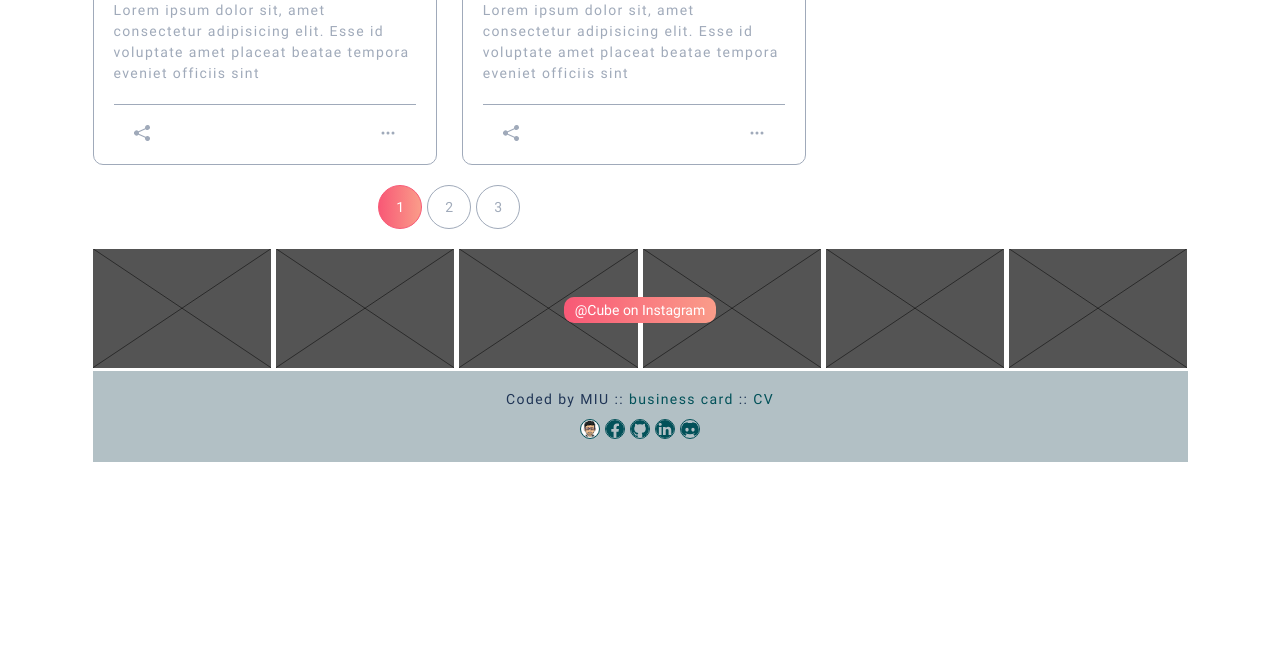
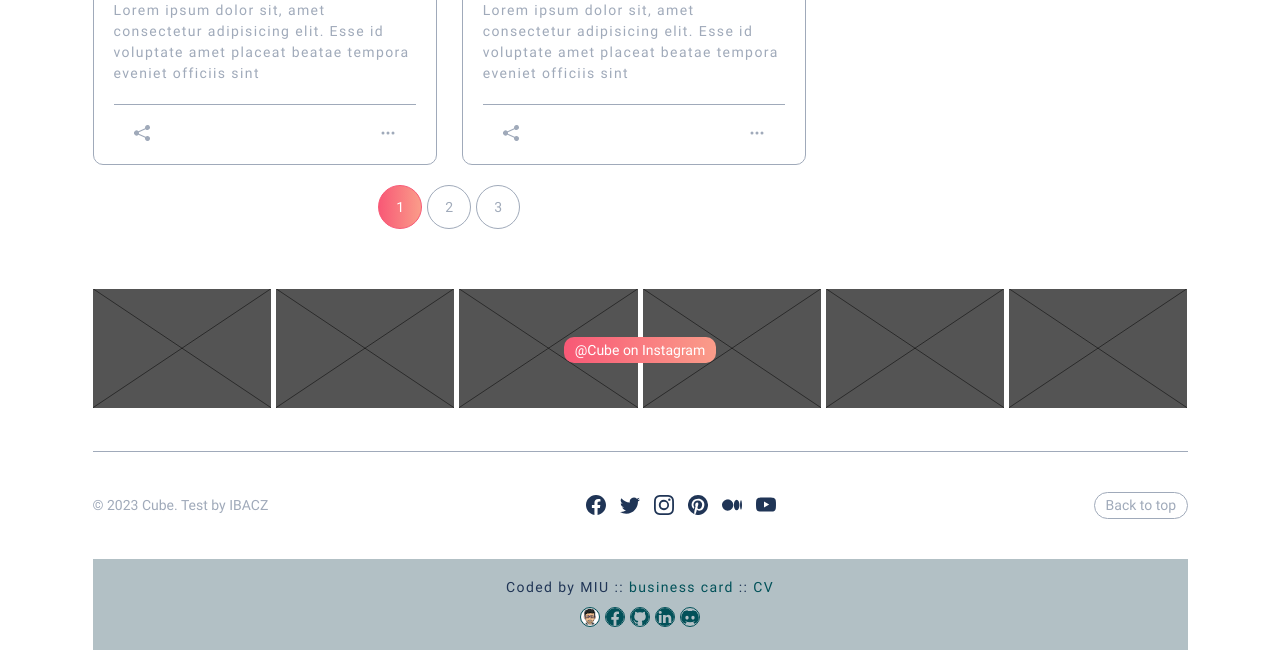
Before and after one commit to MIU-cz/PHP-Work, a PHP site: page / in a window 1280 px wide. Shown: the part 3767-4417 px from the top of the page. Before the commit the page ends 4229 px from the top, so only its background shows below. Run offline with PHP 8.4, Linux system fonts and the light colour scheme; style sheets or scripts are compiled from the project's sources.

Commit message:
feat: Footer complete

```diff
--- a/ibaCZ-Blog/components/_Footer.php
+++ b/ibaCZ-Blog/components/_Footer.php
@@ -0,0 +1,21 @@
+<?php
+require '_smm-bar.php';
+?>
+
+<div class="footer_container">
+	<div class="footer_description">
+		<p>&copy; 2023 Cube. Test by IBACZ</p>
+	</div>
+
+	<div class="footer_smmBtns">
+		<ul class="links_content">
+			<?php
+			$smmBar($smmLinks);
+			?>
+		</ul>
+	</div>
+
+	<div class="footer_topBtn">
+		<a href="#topBrand" class="main_btn">Back to top</a>
+	</div>
+</div>
--- a/ibaCZ-Blog/components/_Header.php
+++ b/ibaCZ-Blog/components/_Header.php
@@ -13,7 +13,7 @@ require '_smm-bar.php';
 			</ul>
 		</div>
 
-		<div class="brand_container">
+		<div class="brand_container" id="topBrand">
 			<div class="brand_pic">
 				<img src="./src/img/autor-foto.png" alt="autor-foto">
 			</div>
--- a/ibaCZ-Blog/src/css/_Footer.scss
+++ b/ibaCZ-Blog/src/css/_Footer.scss
@@ -0,0 +1,36 @@
+.footer_container {
+	width: 100%;
+	margin-top: 40px;
+	padding: 40px 0;
+
+	border-top: 1px solid $c-blue-grayest;
+	@include Flexyble();
+	justify-content: space-between;
+}
+
+.footer_description {
+	@include fontStyle($color: $c-blue-grayest);
+}
+
+.footer_smmBtns {
+	.links_content {
+		width: 190px;
+		@include Flexyble();
+		flex-direction: row;
+		justify-content: space-between;
+
+		.links_item {
+			width: 20px;
+			height: 20px;
+
+			svg {
+				width: 100%;
+				height: 100%;
+				object-fit: cover;
+			}
+		}
+	}
+}
+
+.footer_topBtn {
+}
--- a/ibaCZ-Blog/src/css/_Main.scss
+++ b/ibaCZ-Blog/src/css/_Main.scss
@@ -429,6 +429,7 @@
 // ===================
 .instagram_container {
 	width: 100%;
+	margin-top: 40px;
 	@include Flexyble();
 	position: relative;
 
--- a/ibaCZ-Blog/src/css/style.css
+++ b/ibaCZ-Blog/src/css/style.css
@@ -897,6 +897,7 @@
 
 .instagram_container {
   width: 100%;
+  margin-top: 40px;
   display: flex;
   justify-content: center;
   align-items: center;
@@ -923,6 +924,45 @@
   position: absolute;
 }
 
+.footer_container {
+  width: 100%;
+  margin-top: 40px;
+  padding: 40px 0;
+  border-top: 1px solid hsl(217, 16%, 68%);
+  display: flex;
+  justify-content: center;
+  align-items: center;
+  justify-content: space-between;
+}
+
+.footer_description {
+  font-family: "Roboto-Regular";
+  font-size: inherit;
+  font-weight: inherit;
+  letter-spacing: normal;
+  line-height: normal;
+  color: hsl(217, 16%, 68%);
+}
+
+.footer_smmBtns .links_content {
+  width: 190px;
+  display: flex;
+  justify-content: center;
+  align-items: center;
+  flex-direction: row;
+  justify-content: space-between;
+}
+.footer_smmBtns .links_content .links_item {
+  width: 20px;
+  height: 20px;
+}
+.footer_smmBtns .links_content .links_item svg {
+  width: 100%;
+  height: 100%;
+  -o-object-fit: cover;
+     object-fit: cover;
+}
+
 body {
   font-family: "Roboto-Regular";
   font-size: 14px;
```
Also changed, not shown: 1 other file.
